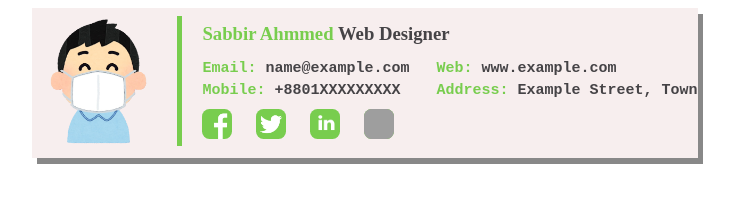
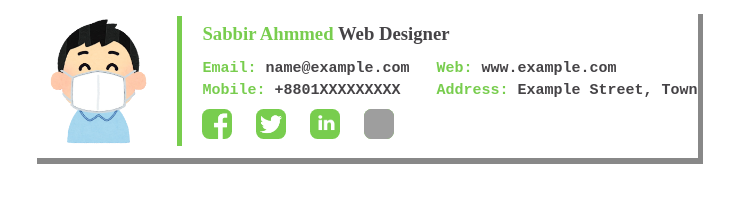
Before and after one commit to sabbir-bipu/emailsignaturedemo, a plain HTML site: page index.html in a window 1280 px wide. Shown: the whole page, without its empty margins (275-1009 px from the left). Drawn offline with Linux system fonts and the light colour scheme; grey boxes are pictures that could not be loaded.

Commit message:
Update index.html

```diff
--- a/index.html
+++ b/index.html
@@ -9,7 +9,7 @@
 
 <body>
     <table border="0" cellspacing="0" cellpadding="0" align="center">
-        <tr style="height: 150px; width: 650px; background-color: rgb(247, 238, 238) ; box-shadow: 5px 6px #888888;">
+        <tr style="height: 150px; width: 650px;  box-shadow: 5px 6px #888888;">
             <td style="width: 150px; ">
                 <img src="https://sabbir-bipu.github.io/emailsignaturedemo/img/photo.png" alt="face"
                     style="height: 130px; width: 130px; border-right: 5px solid #78CD4E; padding-right: 15px;">
```
